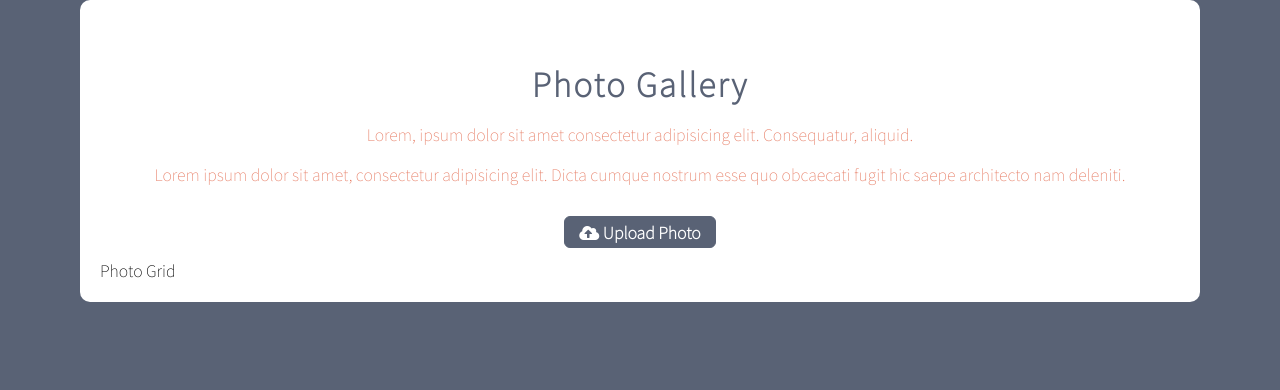
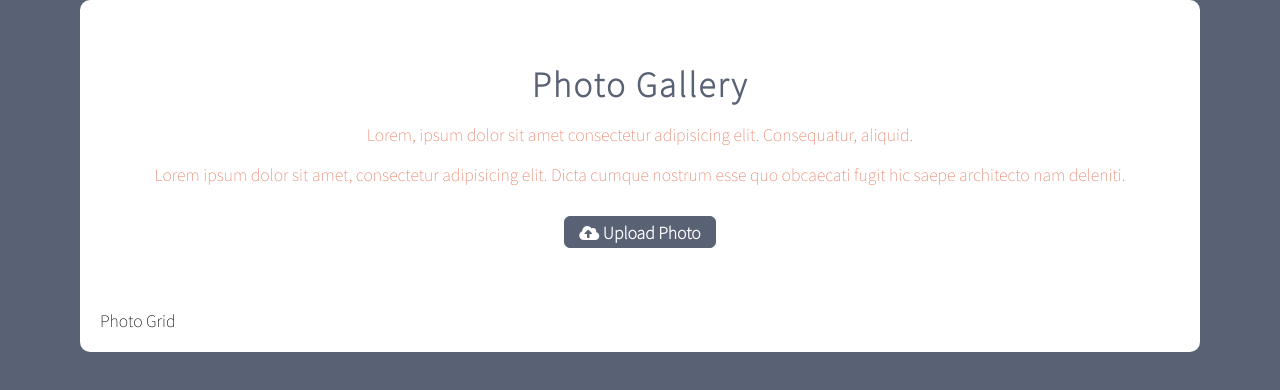
Before and after one commit to ulascan54/galaryapp-vue, a Vue app: page / in a window 1280 px wide. Shown: the top 390 px of the page. Built offline with nearby package versions, Linux system fonts and the light colour scheme.

Commit message:
kullanıcının girdiği resmin tipinin kontrolü sağlandı

```diff
--- a/src/assets/main.css
+++ b/src/assets/main.css
@@ -4,7 +4,7 @@
   --primary:#e77f67;
   --secondary:#596275;
   --success:#40407a;
-  --errory:#ea2027;
+  --error:#ea2027;
 }
 
 body{
--- a/src/components/Upload.vue
+++ b/src/components/Upload.vue
@@ -4,40 +4,56 @@
       <input @change="uploadFile" type="file" />
       <span><i class="fas fa-cloud-upload-alt"></i> Upload Photo</span>
     </label>
+    <div class="output">
+      <div v-if="fileError" class="error">{{ fileError }}</div>
+      <div v-if="file">{{ file.name }}</div>
+    </div>
   </form>
 </template>
 
 <script>
+import { ref } from "vue";
 export default {
   setup() {
-
-    const uploadFile=(e)=> {
-      console.log(e);
-    }
-    return{
+    const file = ref("");
+    const fileError = ref("");
+    const types = ["image/png", "image/jpeg"];
+    const uploadFile = (e) => {
+      let selected = e.target.files[0];
+      console.log(selected);
+      if (selected && types.includes(selected.type)) {
+        file.value = selected;
+        fileError.value = null;
+      } else {
+        fileError.value = "Please Check our photo type(it must be png or jpeg !!)";
+        file.value = null;
+      }
+    };
+    return {
       uploadFile,
-    }
-  }
-
-}
+      file,
+      fileError
+    };
+  },
+};
 </script>
 
-<style  scoped>
-form{
-  margin: 30px   auto 10px;
+<style scoped>
+form {
+  margin: 30px auto 10px;
   text-align: center;
 }
-label input{
+label input {
   height: 0;
   width: 0;
   opacity: 0;
 }
-label{
+label {
   display: block;
   width: 150px;
   height: 30px;
   background-color: var(--secondary);
-  border:1px solid var(--secondary);
+  border: 1px solid var(--secondary);
   border-radius: 6px;
   margin: 10px auto;
   line-height: 30px;
@@ -45,7 +61,14 @@ label{
   font-weight: bold;
   cursor: pointer;
 }
-label:hover{
+label:hover {
   background: #2f3542;
 }
+.output{
+  height: 40px;
+  font-size: 0.8rem;
+}
+.error{
+  color:var(--error);
+}
 </style>
```
